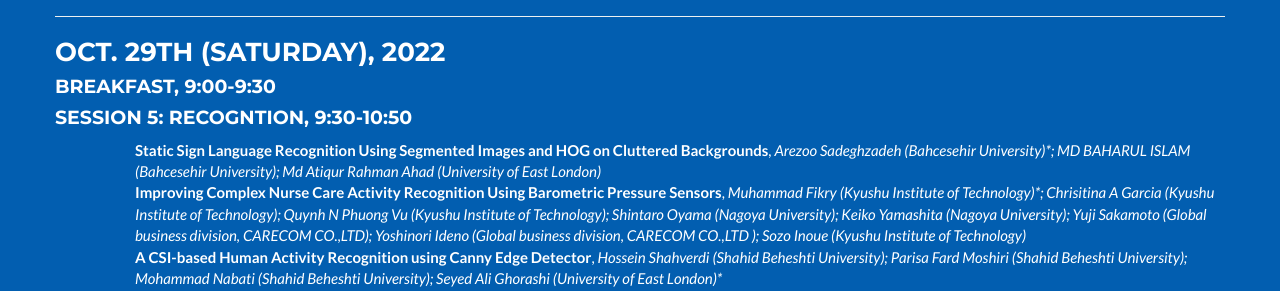
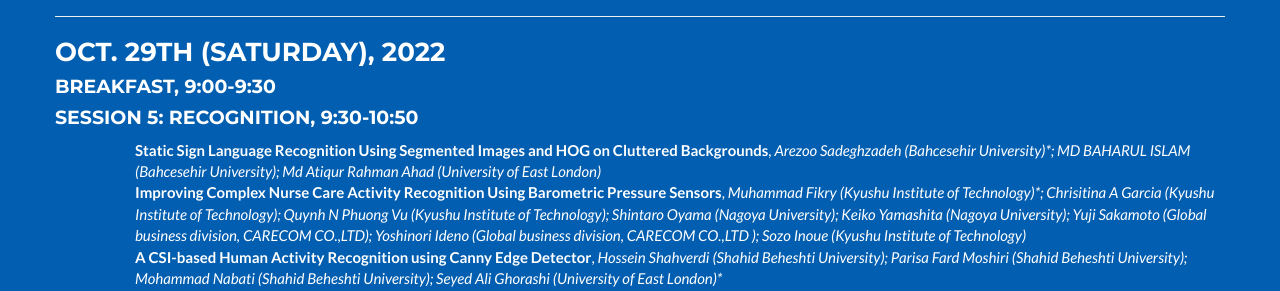
Before and after one commit to abc-research/abc-research.github.io, a Jekyll site: the page built from index.html, in a window 1280 px wide and 900 px high, scrolled down 7254 px. Shown: the part 154-445 px from the top of the window. Built offline with Jekyll 4.4.1, drawn with Linux system fonts in a browser that asks for light colours.

Commit message:
Update _config.yml

```diff
--- a/_config.yml
+++ b/_config.yml
@@ -202,7 +202,7 @@ program:
     session:
       - name: "Breakfast"
         time: "9:00-9:30"
-      - name: "Session 5: Recogntion"
+      - name: "Session 5: Recognition"
         time: "9:30-10:50"
         paper:
 #          - title: "Chair: Takuro Yonezawa"
```
